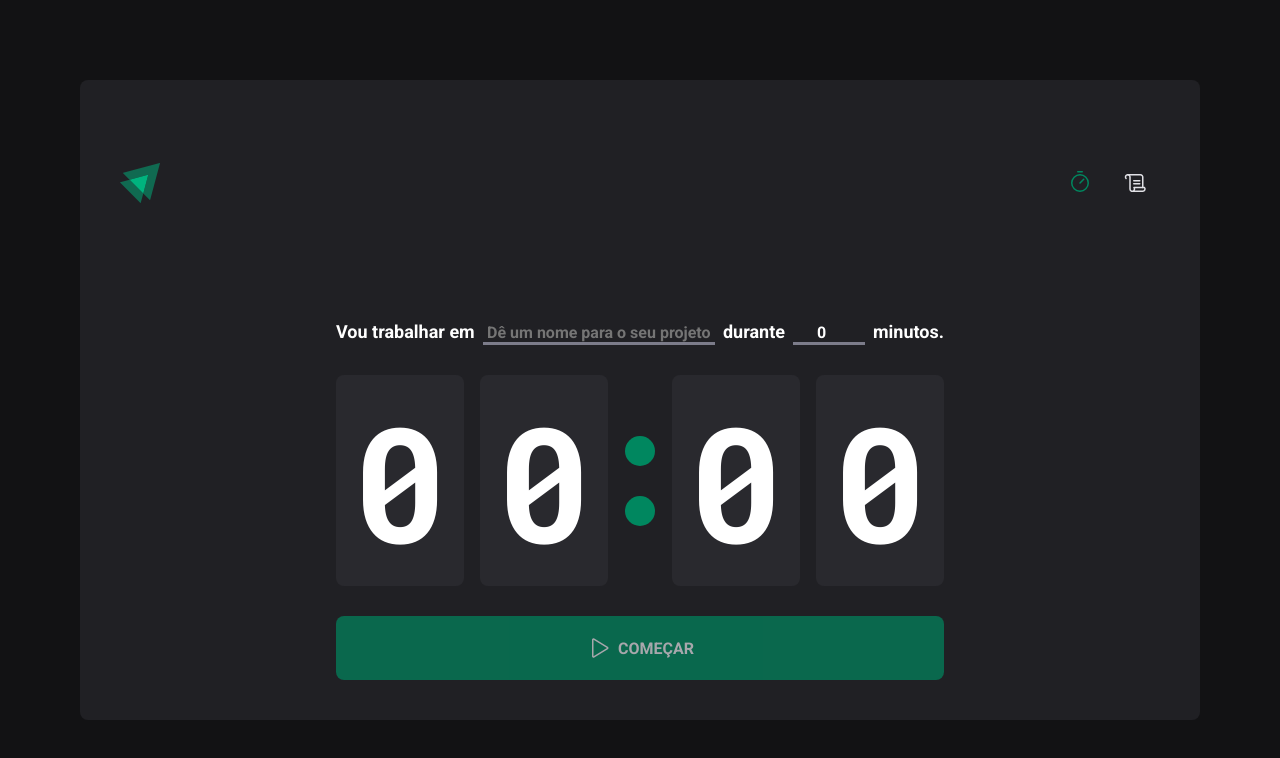
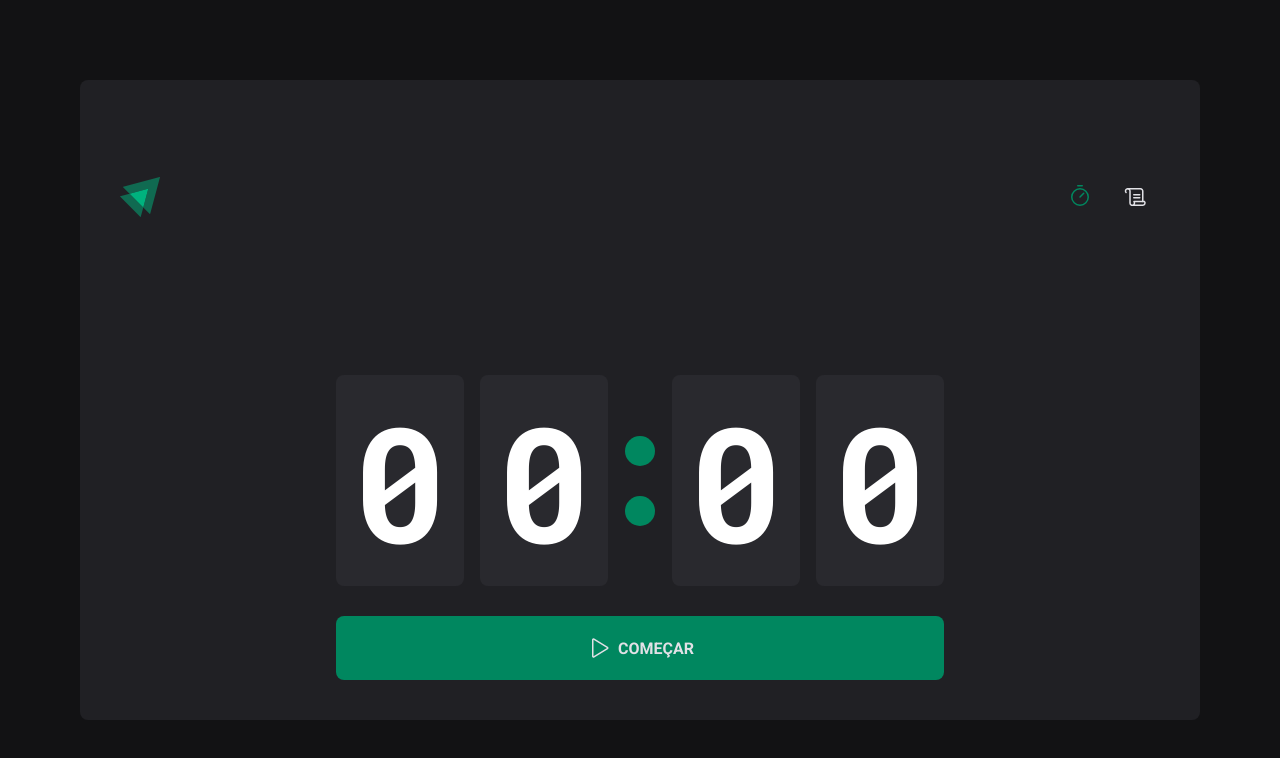
Before and after one commit to Cast01/ignite-timer, a React (Vite) app: page / in a window 1280 px wide. Shown: the top 758 px of the page. Built offline with nearby package versions, Linux system fonts and the light colour scheme.

Commit message:
Contexto no Countdown

```diff
--- a/src/pages/Home/components/Countdown/index.tsx
+++ b/src/pages/Home/components/Countdown/index.tsx
@@ -1,11 +1,51 @@
+import { useContext, useEffect, useState } from 'react';
 import { CountDownContainer } from './style';
+import { CycleContext } from '../..';
+import { differenceInSeconds } from 'date-fns';
 
-interface CountdownPropsType {
-  minutes: string;
-  seconds: string;
-}
+export function Countdown() {
+  const { activeCycle, setActiveCycleId, markCurrentCycleAsFinished } =
+    useContext(CycleContext);
 
-export function Countdown({ minutes, seconds }: CountdownPropsType) {
+  const [amountSecondsPassed, setAmountSecondsPassed] = useState(0);
+
+  const totalSeconds = activeCycle ? activeCycle.minutesAmmount * 60 : 0;
+
+  const currentSeconds = activeCycle ? totalSeconds - amountSecondsPassed : 0;
+  const minutesAmount = Math.floor(currentSeconds / 60);
+  const secondsAmount = currentSeconds % 60;
+  const minutes = String(minutesAmount).padStart(2, '0');
+  const seconds = String(secondsAmount).padStart(2, '0');
+
+  useEffect(() => {
+    let interval: number;
+    if (activeCycle) {
+      interval = setInterval(() => {
+        const secondsDiference = differenceInSeconds(
+          new Date(),
+          activeCycle.startDate,
+        );
+        if (secondsDiference >= totalSeconds) {
+          markCurrentCycleAsFinished();
+          setAmountSecondsPassed(totalSeconds);
+          setActiveCycleId(null);
+          clearInterval(interval);
+        } else {
+          setAmountSecondsPassed(secondsDiference);
+        }
+      }, 1000);
+    }
+    return () => {
+      clearInterval(interval);
+    };
+  }, [activeCycle, totalSeconds, setActiveCycleId, markCurrentCycleAsFinished]);
+
+  useEffect(() => {
+    if (activeCycle) {
+      document.title = `${minutes} : ${seconds}`;
+    }
+  }, [activeCycle, minutes, seconds]);
+
   return (
     <CountDownContainer>
       <div className="countDown">
--- a/src/pages/Home/components/NewCycleForm/index.tsx
+++ b/src/pages/Home/components/NewCycleForm/index.tsx
@@ -1,16 +1,28 @@
-import { UseFormRegister } from 'react-hook-form';
-import { Cycle } from '..';
+import { useForm } from 'react-hook-form';
 import { FormHeader, MinutesAmmountInput, TaskInput } from './style';
+import * as zod from 'zod';
+import { zodResolver } from '@hookform/resolvers/zod';
+import { useContext } from 'react';
+import { CycleContext } from '../..';
 
-interface NewCycleFormPropsType {
-  activeCycle: Cycle | undefined;
-  register: UseFormRegister<{
-    task: string;
-    minutesAmmount: number;
-  }>;
-}
+const newCycleFormValidationSchema = zod.object({
+  task: zod.string().min(1, 'Informe a tarefa'),
+  minutesAmmount: zod.number().min(1).max(60),
+});
 
-export function NewCycleForm({ activeCycle, register }: NewCycleFormPropsType) {
+type newCycleFormData = zod.infer<typeof newCycleFormValidationSchema>;
+
+export function NewCycleForm() {
+  const { activeCycle } = useContext(CycleContext);
+
+  const { register, handleSubmit, watch, reset } = useForm<newCycleFormData>({
+    resolver: zodResolver(newCycleFormValidationSchema),
+    defaultValues: {
+      task: '',
+      minutesAmmount: 0,
+    },
+  });
+
   return (
     <FormHeader>
       <label htmlFor="task">Vou trabalhar em</label>
--- a/src/pages/Home/index.tsx
+++ b/src/pages/Home/index.tsx
@@ -1,12 +1,6 @@
-import { useEffect, useState } from 'react';
-
-import { useForm } from 'react-hook-form';
-import { zodResolver } from '@hookform/resolvers/zod';
-import * as zod from 'zod';
+import { Dispatch, SetStateAction, createContext, useState } from 'react';
 
 import { HandPalm, Play } from 'phosphor-react';
-
-import { differenceInSeconds } from 'date-fns';
 
 import {
   FormFooter,
@@ -17,13 +11,6 @@ import {
 import { NewCycleForm } from './components/NewCycleForm';
 import { Countdown } from './components/Countdown';
 
-const newCycleFormValidationSchema = zod.object({
-  task: zod.string().min(1, 'Informe a tarefa'),
-  minutesAmmount: zod.number().min(1).max(60),
-});
-
-type newCycleFormData = zod.infer<typeof newCycleFormValidationSchema>;
-
 export interface Cycle {
   id: string;
   task: string;
@@ -33,30 +20,33 @@ export interface Cycle {
   finishedDate?: Date;
 }
 
+interface CycleContextDatasType {
+  activeCycle: Cycle | undefined;
+  activeCycleId: string | null;
+  setActiveCycleId: Dispatch<SetStateAction<string | null>>;
+  markCurrentCycleAsFinished: () => void;
+}
+
+export const CycleContext = createContext({} as CycleContextDatasType);
+
 export function Home() {
   const [cycles, setCycles] = useState<Cycle[]>([]);
   const [activeCycleId, setActiveCycleId] = useState<string | null>(null);
-  const [amountSecondsPassed, setAmountSecondsPassed] = useState(0);
-  const { register, handleSubmit, watch, reset } = useForm<newCycleFormData>({
-    resolver: zodResolver(newCycleFormValidationSchema),
-    defaultValues: {
-      task: '',
-      minutesAmmount: 0,
-    },
-  });
-  function handleCreateNewTask(data: newCycleFormData) {
-    const id = String(new Date().getTime());
-    const newCycle: Cycle = {
-      id,
-      task: data.task, // Input taskName
-      minutesAmmount: data.minutesAmmount, // Input minutesAmmount
-      startDate: new Date(),
-    };
-    setCycles((oldCycles) => [...oldCycles, newCycle]);
-    setActiveCycleId(id);
-    setAmountSecondsPassed(0);
-    reset();
-  }
+
+  //   function handleCreateNewTask(data: newCycleFormData) {
+  //     const id = String(new Date().getTime());
+  //     const newCycle: Cycle = {
+  //       id,
+  //       task: data.task, // Input taskName
+  //       minutesAmmount: data.minutesAmmount, // Input minutesAmmount
+  //       startDate: new Date(),
+  //     };
+  //     setCycles((oldCycles) => [...oldCycles, newCycle]);
+  //     setActiveCycleId(id);
+  //     setAmountSecondsPassed(0);
+  //     reset();
+  //   }
+
   function handleInteruptCycle() {
     setCycles((oldCycles) =>
       oldCycles.map((cycle) => {
@@ -69,24 +59,8 @@ export function Home() {
     );
     setActiveCycleId(null);
   }
-  const activeCycle = cycles.find((cycle) => cycle.id === activeCycleId);
-  const totalSeconds = activeCycle ? activeCycle.minutesAmmount * 60 : 0;
-  const currentSeconds = activeCycle ? totalSeconds - amountSecondsPassed : 0;
-  const minutesAmount = Math.floor(currentSeconds / 60);
-  const secondsAmount = currentSeconds % 60;
-  const minutes = String(minutesAmount).padStart(2, '0');
-  const seconds = String(secondsAmount).padStart(2, '0');
-  const task = watch('task');
-  const isSubmitDisabled = !task;
-  useEffect(() => {
-    let interval: number;
-    if (activeCycle) {
-      interval = setInterval(() => {
-        const secondsDiference = differenceInSeconds(
-          new Date(),
-          activeCycle.startDate,
-        );
-        if (secondsDiference >= totalSeconds) {
+
+  function markCurrentCycleAsFinished() {
     setCycles((oldCycles) =>
       oldCycles.map((cycle) => {
         if (cycle.id === activeCycleId) {
@@ -96,29 +70,28 @@ export function Home() {
         }
       }),
     );
-          setAmountSecondsPassed(totalSeconds);
-          setActiveCycleId(null);
-          clearInterval(interval);
-        } else {
-          setAmountSecondsPassed(secondsDiference);
   }
-      }, 1000);
-    }
-    return () => {
-      clearInterval(interval);
-    };
-  }, [activeCycle, totalSeconds, activeCycleId, minutes, seconds]);
-  useEffect(() => {
-    if (activeCycle) {
-      document.title = `${minutes} : ${seconds}`;
-    }
-  }, [activeCycle, minutes, seconds]);
+
+  const activeCycle = cycles.find((cycle) => cycle.id === activeCycleId);
+
+  //   const task = watch('task');
+  //   const isSubmitDisabled = !task;
+
   console.log(cycles);
   return (
     <HomeContainer>
-      <form onSubmit={handleSubmit(handleCreateNewTask)}>
-        <NewCycleForm activeCycle={activeCycle} register={register} />
-        <Countdown minutes={minutes} seconds={seconds} />
+      <form /* onSubmit={handleSubmit(handleCreateNewTask)} */>
+        <CycleContext.Provider
+          value={{
+            activeCycle,
+            activeCycleId,
+            setActiveCycleId,
+            markCurrentCycleAsFinished,
+          }}
+        >
+          {/* <NewCycleForm /> */}
+          <Countdown />
+        </CycleContext.Provider>
         <FormFooter>
           {activeCycle ? (
             <StopCountdownButton type="button" onClick={handleInteruptCycle}>
@@ -126,7 +99,9 @@ export function Home() {
               <span>PARAR</span>
             </StopCountdownButton>
           ) : (
-            <StartCountdownButton disabled={isSubmitDisabled} type="submit">
+            <StartCountdownButton
+              /* disabled={isSubmitDisabled} */ type="submit"
+            >
               <Play size={'2.4rem'} />
               <span>COMEÇAR</span>
             </StartCountdownButton>
```
Lines whose indentation alone changed are shown as unchanged.
